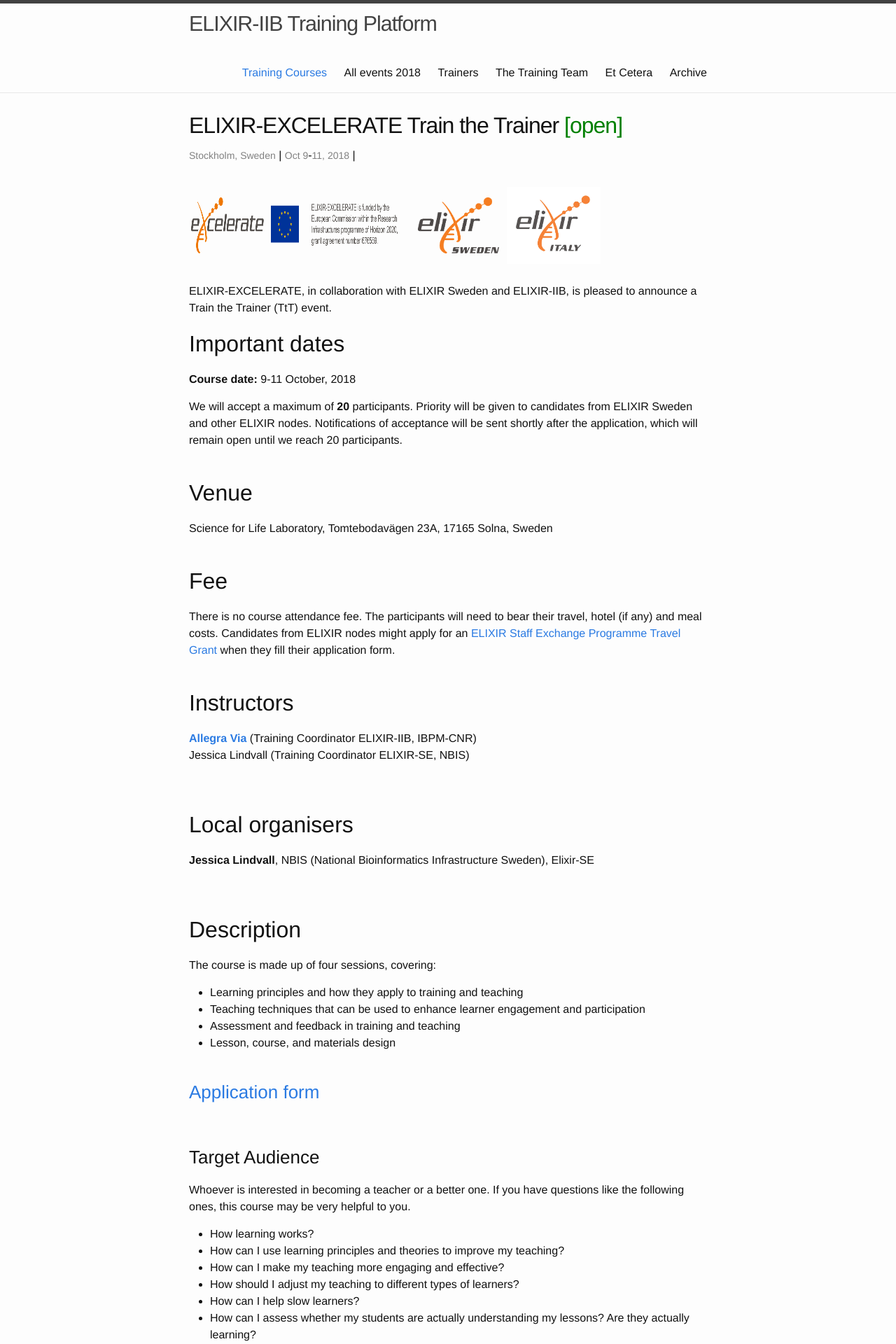
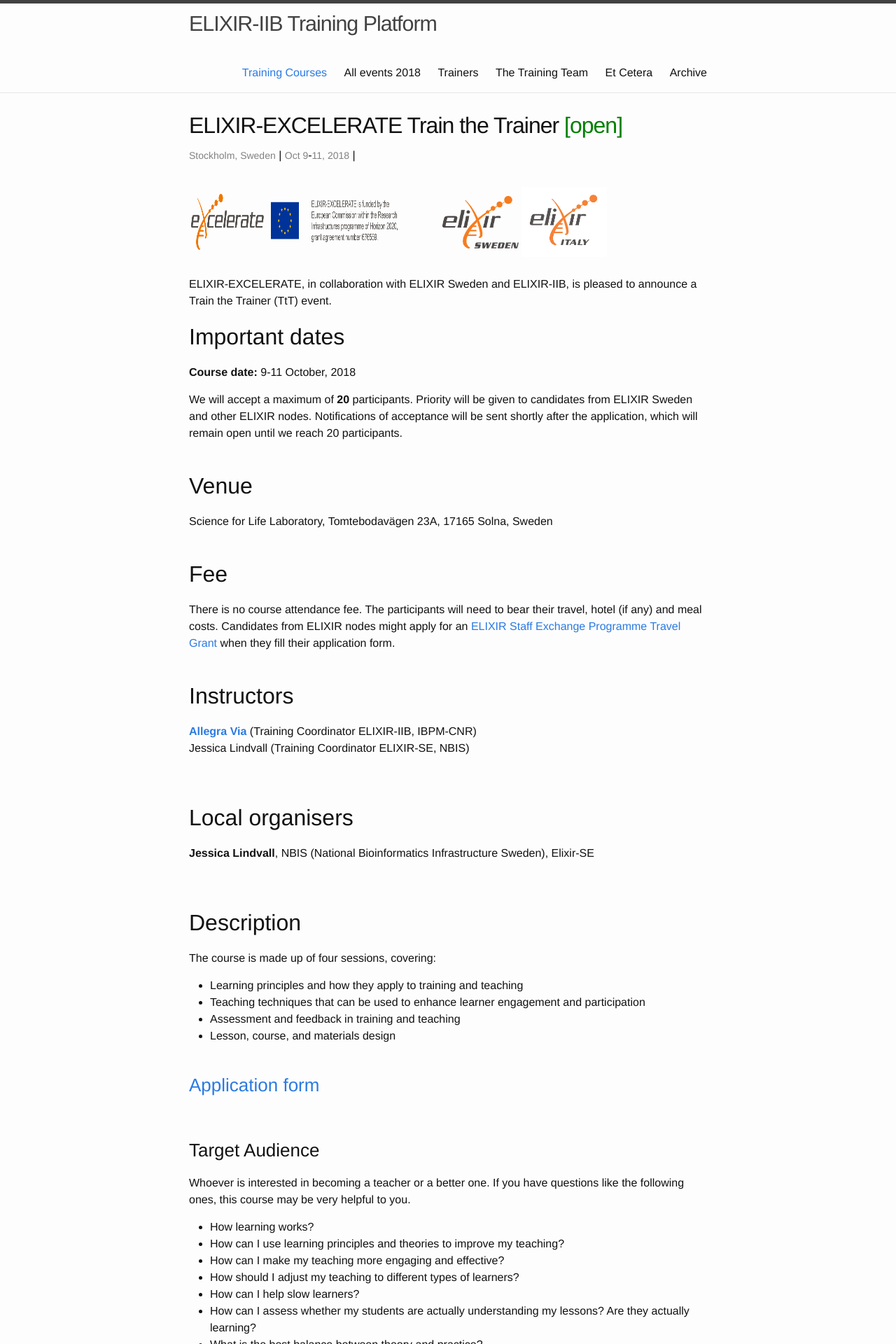
Before and after one commit to ELIXIR-IIB-training/website, a Jekyll site: the page built from _posts/2018-10-09-train-the-trainer-stockholm.md, in a window 1280 px wide. Shown: the top 1920 px of the page at 70% size. Built offline with Jekyll 4.4.1, drawn with Linux system fonts in a browser that asks for light colours.

```diff
--- a/_posts/2018-10-09-train-the-trainer-stockholm.md
+++ b/_posts/2018-10-09-train-the-trainer-stockholm.md
@@ -12,8 +12,9 @@ description: ELIXIR-EXCELERATE, in collaboration with ELIXIR Sweden and ELIXIR-I
 <table border="0" width="600">
   <tr>
   <td><a href="https://www.elixir-europe.org/about-us/how-funded/eu-projects/excelerate"><img src="../../../img/Logo_Excelerate_EU-flag-acknowledgement.png" height="80" width="300"></a></td>
-  <td><a href="https://www.elixir-europe.org/about-us/who-we-are/nodes/sweden"><img src="../../../img/Logo_elixir_sweden.png" height="80"></a></td>
-  <td><a href="http://elixir-italy.org"><img src="../../../img/logo_elixir_italy.jpg" height="110"></a></td>
+  <td width="50"></td>
+  <td><a href="https://www.elixir-europe.org/about-us/who-we-are/nodes/sweden"><img src="../../../img/Logo_elixir_sweden.png" height="75"></a></td>
+  <td><a href="http://elixir-italy.org"><img src="../../../img/logo_elixir_italy.jpg" height="100"></a></td>
   </tr>
 </table>
 <br>
```
